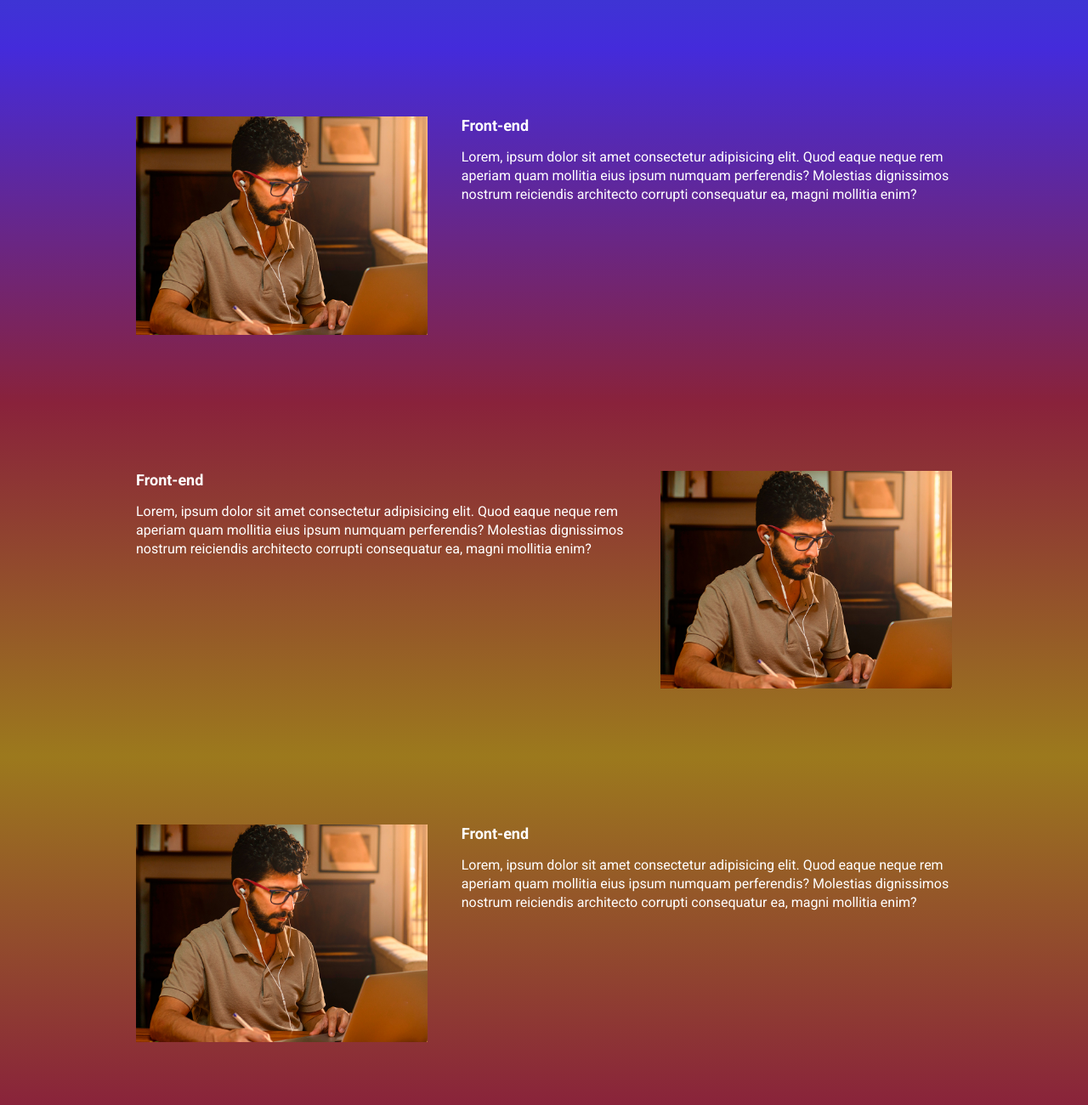
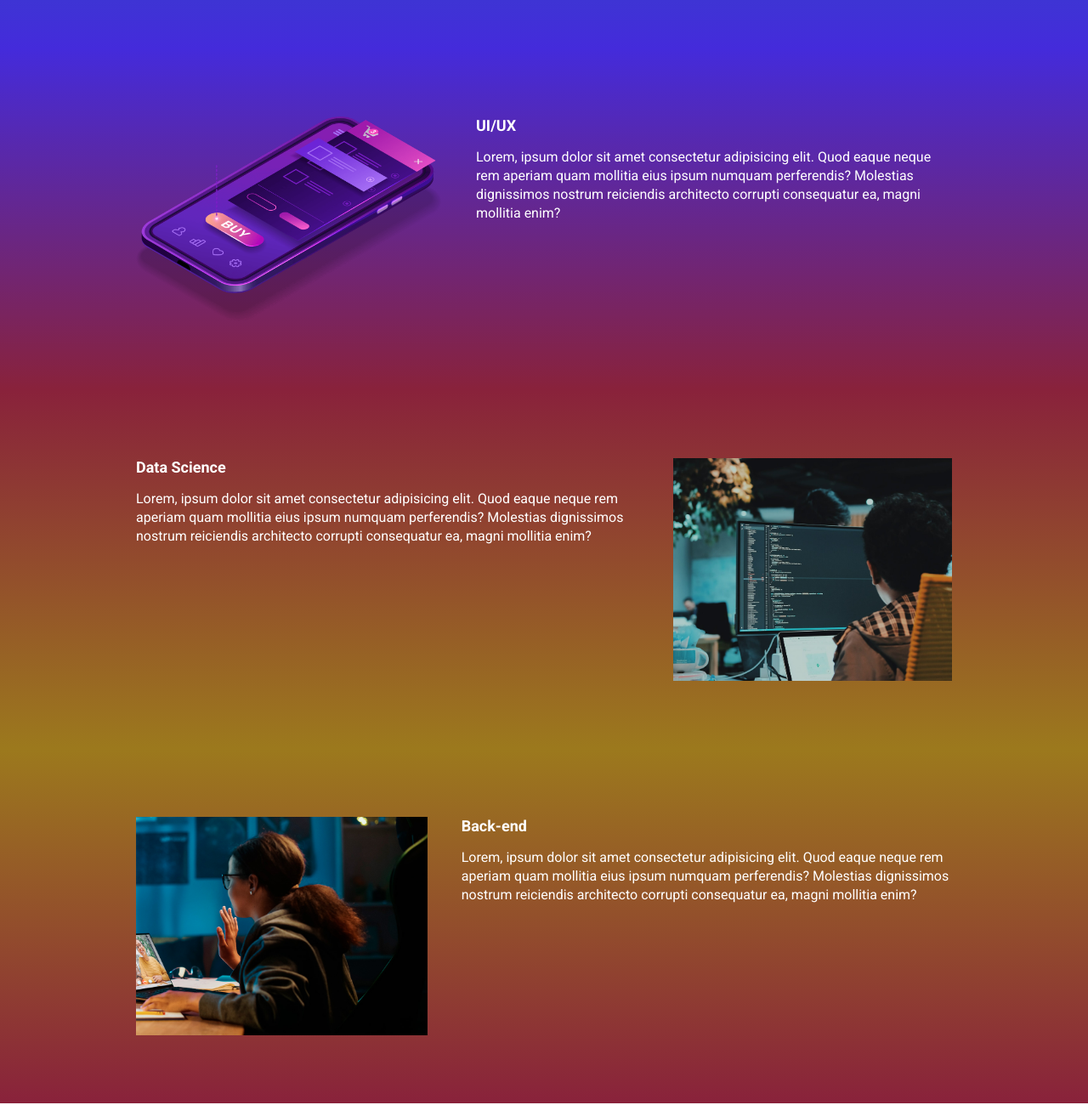
Before and after one commit to AndreSchererKunz/M22-Evento, a website built with Parcel: page src/index.html in a window 1280 px wide. Shown: the part 920-2220 px from the top of the page at 85% size. Built offline with nearby package versions, Linux system fonts and the light colour scheme.

Commit message:
atualizando as imagens

```diff
--- a/src/index.html
+++ b/src/index.html
@@ -54,34 +54,34 @@
     <section class="event event--ui-ux event--image-left">
         <div class="container" data-aos="fade-left">
             <div class="event__details">
-                <h2 class="event__details__title">Front-end</h2>
+                <h2 class="event__details__title">UI/UX</h2>
                 <p class="event__details__description">
                 Lorem, ipsum dolor sit amet consectetur adipisicing elit. Quod eaque neque rem aperiam quam mollitia eius ipsum numquam perferendis? Molestias dignissimos nostrum reiciendis architecto corrupti consequatur ea, magni mollitia enim?
                 </p>
             </div>
-            <img class="event__image" src="./images/frontend.png" alt="Front-end">
+            <img class="event__image" src="./images/ui-ux.png" alt="UI/UX">
         </div>
     </section>
     <section class="event event--data-science">
         <div class="container" data-aos="fade-right">
             <div class="event__details">
-                <h2 class="event__details__title">Front-end</h2>
+                <h2 class="event__details__title">Data Science</h2>
                 <p class="event__details__description">
                 Lorem, ipsum dolor sit amet consectetur adipisicing elit. Quod eaque neque rem aperiam quam mollitia eius ipsum numquam perferendis? Molestias dignissimos nostrum reiciendis architecto corrupti consequatur ea, magni mollitia enim?
                 </p>
             </div>
-            <img class="event__image" src="./images/frontend.png" alt="Front-end">
+            <img class="event__image" src="./images/data.png" alt="Data Science">
         </div>
     </section>
     <section class="event event--backend event--image-left">
         <div class="container" data-aos="fade-left">
             <div class="event__details">
-                <h2 class="event__details__title">Front-end</h2>
+                <h2 class="event__details__title">Back-end</h2>
                 <p class="event__details__description">
                 Lorem, ipsum dolor sit amet consectetur adipisicing elit. Quod eaque neque rem aperiam quam mollitia eius ipsum numquam perferendis? Molestias dignissimos nostrum reiciendis architecto corrupti consequatur ea, magni mollitia enim?
                 </p>
             </div>
-            <img class="event__image" src="./images/frontend.png" alt="Front-end">
+            <img class="event__image" src="./images/backend.png" alt="Back-end">
         </div>
     </section>
     <script src="https://unpkg.com/aos@next/dist/aos.js"></script>
```
